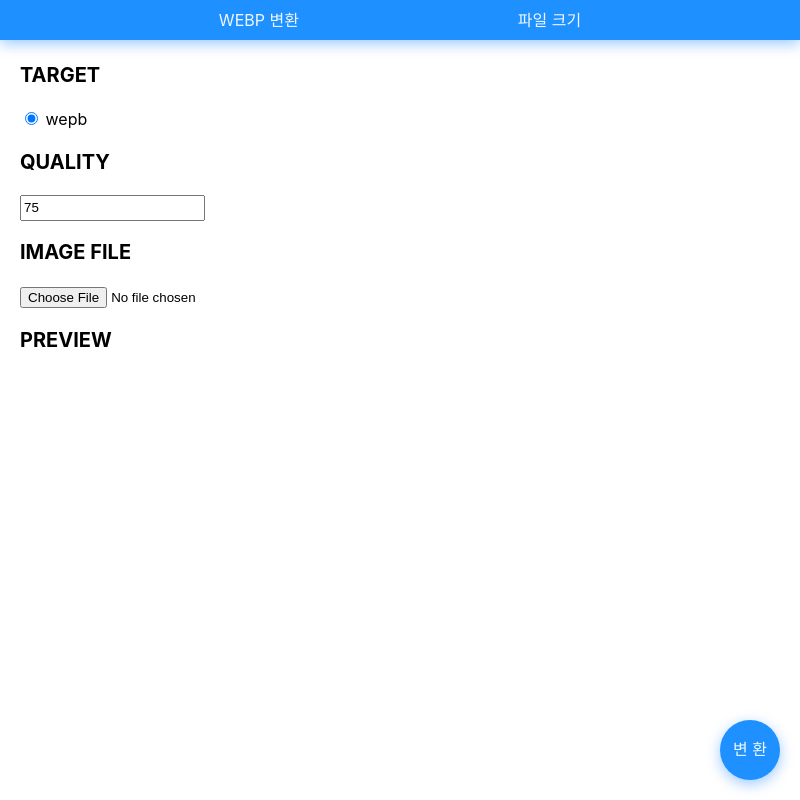
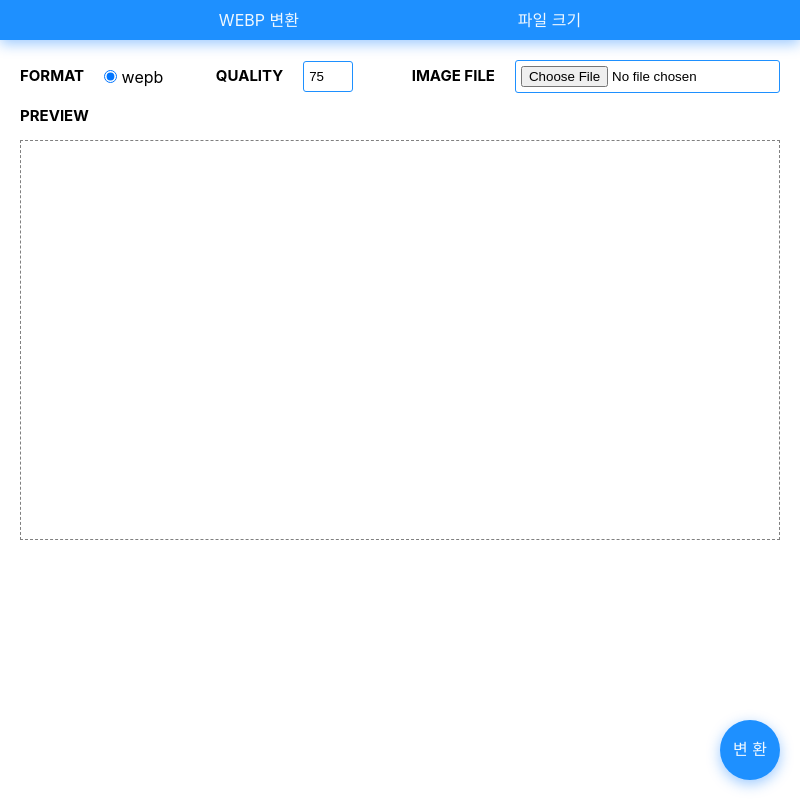
Before and after one commit to socratone/webp-converter, an Electron app: page index.html in a window 800 px wide. Drawn offline with nearby package versions, Linux system fonts and the light colour scheme.

Commit message:
WEBP 변환 페이지 레이아웃 변경

```diff
--- a/index.html
+++ b/index.html
@@ -21,9 +21,7 @@
 
     <format v-if="tab === 'format'"></format>
 
-    <main id="size" v-else-if="tab === 'size'">
-      <h1>size</h1>
-    </main>
+    <main id="size" v-else-if="tab === 'size'"></main>
   </div>
   <script src="index.js"></script>
 </body>
--- a/index.js
+++ b/index.js
@@ -3,11 +3,19 @@ const { ipcRenderer } = require('electron');
 Vue.component('format', {
   template: `
     <main>
-      <h2>target</h2>
+      <header class="main__header">
+        <div>
+          <h2>format</h2>
+          <span>
             <input type="radio" id="webp" checked />
             <label for="webp">wepb</label>
+          </span>
+        </div>
+        <div>
           <h2>quality</h2>
           <input type="number" v-model.number="quality" />
+        </div>
+        <div>
           <h2>image file</h2>
           <input
             id="file"
@@ -15,8 +23,11 @@ Vue.component('format', {
             accept="image/png, image/jpeg"
             v-on:change="selectImageFile"
           />
+        </div>
+      </header>
       <h2>preview</h2>
-      <img v-if="url" v-bind:src="url" alt="preview image" />
+      <img v-if="url" v-bind:src="url" class="main__image" alt="preview image" />
+      <div v-else class="main__blank-image"></div>
       <button class="convert-button" v-on:click="submit">변 환</button>
     </main>`,
   data: function () {
--- a/styles.css
+++ b/styles.css
@@ -3,6 +3,7 @@ html {
 }
 
 body {
+  height: 100vh;
   margin: 0;
   font-family: -apple-system, BlinkMacSystemFont, 'Segoe UI', Roboto,
   Oxygen, Ubuntu, Cantarell, 'Open Sans', 'Helvetica Neue', sans-serif;
@@ -28,7 +29,7 @@ h1 {
 }
 
 h2 {
-  font-size: 2rem;
+  font-size: 1.5rem;
 }
 
 img {
@@ -39,6 +40,20 @@ ul {
   margin: 0;
   padding: 0;
   list-style: none;
+}
+
+input {
+  border: 1px dodgerblue solid;
+  padding: 0.5rem;
+  border-radius: 3px;
+}
+
+input[type='number'] {
+  width: 5rem;
+}
+
+input[type='radio'] {
+  margin: 0;;
 }
 
 button {
@@ -71,6 +86,44 @@ button {
   cursor: pointer;
 }
 
+/* main */
+
+.main__header {
+  display: flex;
+  justify-content: space-between;
+}
+
+.main__header h2 {
+  margin: 0 2rem 0 0;
+  white-space: nowrap;
+}
+
+.main__header span {
+  white-space: nowrap;
+}
+
+.main__header > div {
+  width: 100%;
+  margin-right: 2rem;
+  display: flex;
+  align-items: center;
+}
+
+.main__header > div:last-child {
+  margin-right: 0;
+}
+
+.main__image {
+  border: 1px solid gainsboro;
+  width: 100%;
+}
+
+.main__blank-image {
+  border: 1px dashed grey;
+  height: 50vw;
+}
+
+
 /* 버튼 */
 
 .convert-button {
```
Lines whose indentation alone changed are shown as unchanged.
